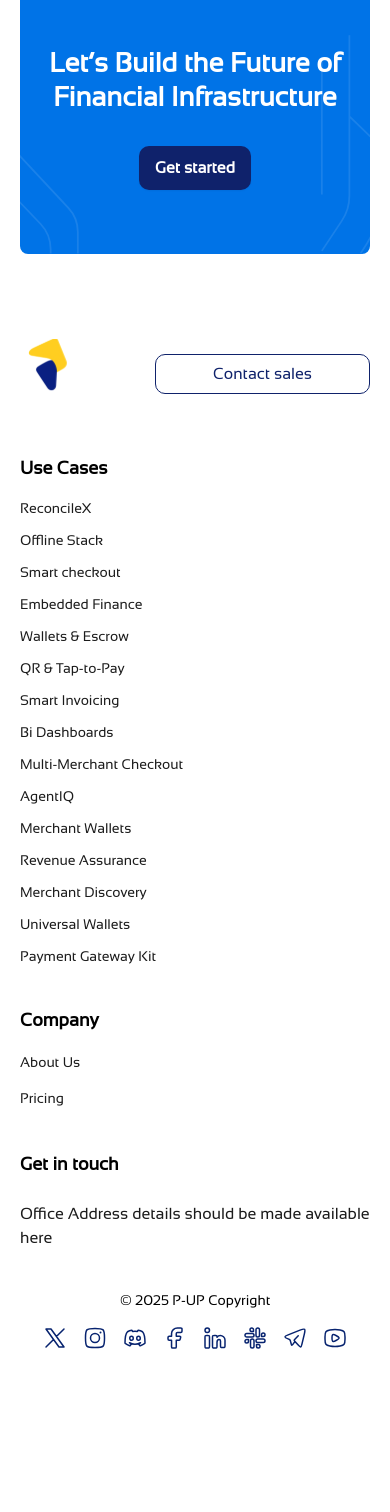
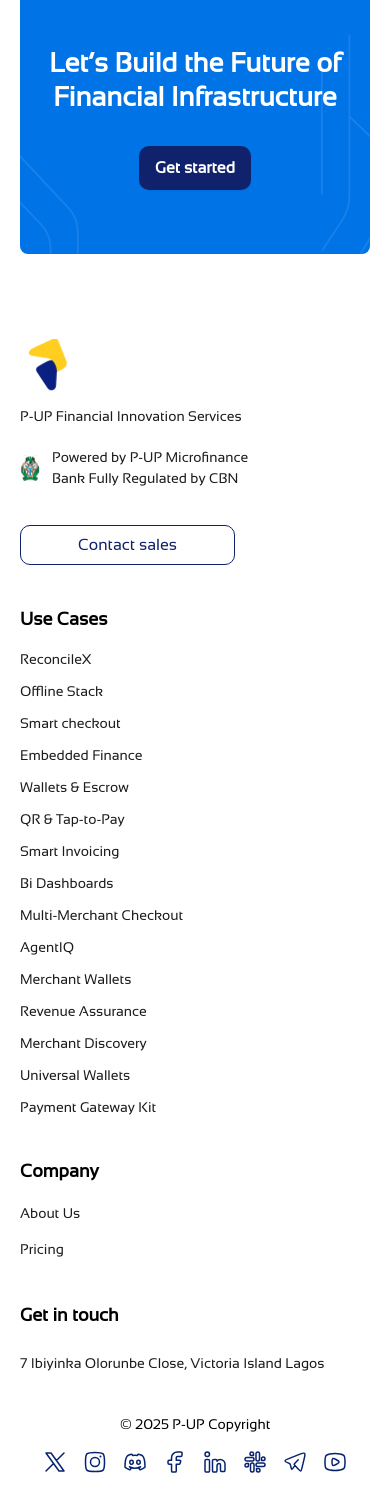
Before and after one commit to MSME-Ecosystem/P-Up-Microfinance-Bank, a Next.js app: page / in a window 390 px wide. Shown: the part 6484-7996 px from the top of the page. Before the commit the page ends 7898 px from the top, so only its background shows below. Built offline with nearby package versions, Linux system fonts and the light colour scheme.

Commit message:
Footer update

```diff
--- a/src/components/landing-page/Footer.jsx
+++ b/src/components/landing-page/Footer.jsx
@@ -44,7 +44,7 @@
           <div className="grid grid-cols-1 md:grid-cols-2 lg:grid-cols-6 lg:gap-25 gap-10">
             {/* Company Info - Takes 2 columns on large screens */}
             <div className="lg:col-span-2 space-y-6">
-              <div className="lg:block flex items-center justify-between">
+              <div className="lg:block block items-center justify-between">
                 <div className="flex flex-col space-x-3 items-center-center mb-4">
                   <div className="w-16 h-16 flex items-center justify-center">
                     <Image
@@ -54,8 +54,22 @@
                       height={70}
                     />
                   </div>
+                  <p className="text-[#1B1B1B] text-[14px] mt-2">
+                    P-UP Financial Innovation Services
+                  </p>
+                  <div className="flex items-center space-x-3 text-[#1B1B1B] text-[14px] lg:mt-8 mt-5">
+                    <Image
+                      src={"/cbn.svg"}
+                      alt="Logo"
+                      width={20}
+                      height={20}
+                    />
+                    <div>
+                      <p>Powered by P-UP Microfinance <br /> Bank Fully Regulated by CBN </p>
+                    </div>
+                  </div>
                 </div>
-                <button className="lg:mt-10  border border-[#0F226B] text-[#0F226B] px-3 rounded-[10px] w-[215px] h-[40px]">
+                <button className="lg:mt-8 mt-5  border border-[#0F226B] text-[#0F226B] px-3 rounded-[10px] w-[215px] h-[40px]">
                   Contact sales
                 </button>
               </div>
@@ -101,8 +115,8 @@
               </h4>
               <div className="pt-2">
                 <div>
-                  <p className="lg:w-[250px] w-auto text-[#1B1B1B]">
-                    Office Address details should be made available here
+                  <p className="lg:w-[250px] w-auto text-[#1B1B1B] text-[14px]">
+                   7 Ibiyinka Olorunbe Close, Victoria Island Lagos
                   </p>
                 </div>
               </div>
--- a/src/components/landing-page/Navbar.jsx
+++ b/src/components/landing-page/Navbar.jsx
@@ -285,7 +285,7 @@
             <Button
               asChild
               variant="outline"
-              className="border-[#0F226B] text-[#0F226B] hover:bg-[#0F226B] hover:text-white h-10"
+              className="border-[#0F226B] bg-transparent text-[#0F226B] hover:bg-[#0F226B] hover:text-white h-10"
             >
               <Link href="#" onClick={handleLinkClick}>Sign in</Link>
             </Button>
```
Also changed, not shown: public/cbn.svg (added).
